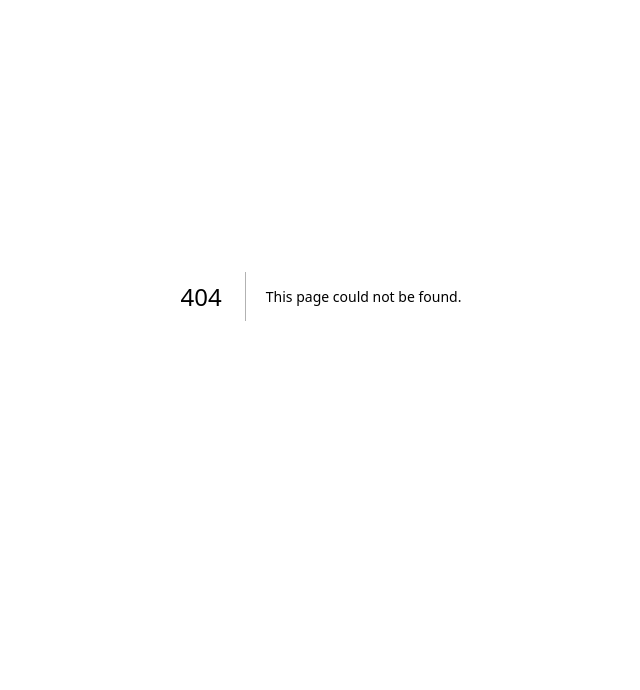
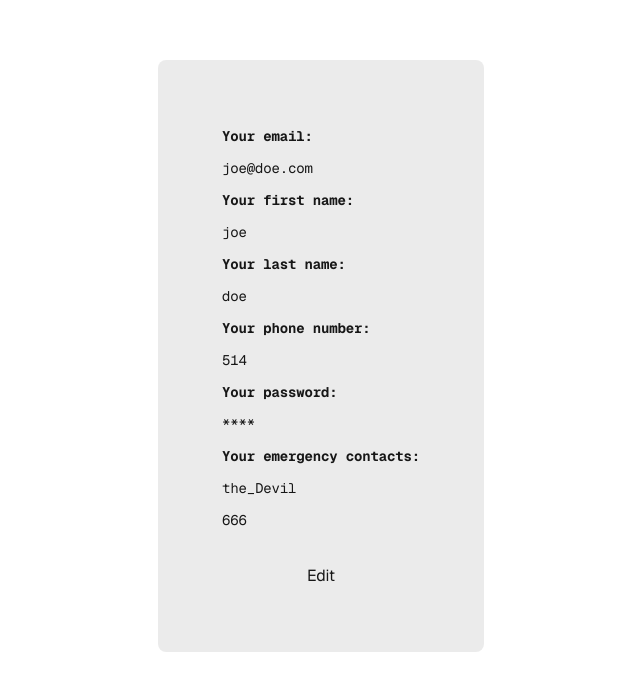
Before and after one commit to nogas-project/FRONTEND, a Next.js app: page /profile in a window 1280 px wide. Before the commit this address had no page. Shown: the part 104-794 px from the top of the page, without its empty margins (319-959 px from the left). Built offline with nearby package versions, Linux system fonts and the light colour scheme.

Commit message:
adds profile page and some logic

```diff
--- /dev/null
+++ b/src/app/profile/page.module.css
@@ -0,0 +1,168 @@
+.page {
+  --gray-rgb: 0, 0, 0;
+  --gray-alpha-200: rgba(var(--gray-rgb), 0.08);
+  --gray-alpha-100: rgba(var(--gray-rgb), 0.05);
+
+  --button-primary-hover: #383838;
+  --button-secondary-hover: #f2f2f2;
+
+  --border-radius : 8px;
+
+  display: grid;
+  grid-template-rows: 20px 1fr 20px;
+  align-items: center;
+  justify-items: center;
+  min-height: 100svh;
+  padding: 80px;
+  gap: 64px;
+  font-family: var(--font-geist-sans);
+}
+
+@media (prefers-color-scheme: dark) {
+  .page {
+    --gray-rgb: 255, 255, 255;
+    --gray-alpha-200: rgba(var(--gray-rgb), 0.145);
+    --gray-alpha-100: rgba(var(--gray-rgb), 0.06);
+
+    --button-primary-hover: #ccc;
+    --button-secondary-hover: #1a1a1a;
+  }
+}
+
+.main {
+  display: flex;
+  flex-direction: column;
+  gap: 32px;
+  grid-row-start: 2;
+  background-color: var(--gray-alpha-200);
+  padding: 64px;
+  border-radius: var(--border-radius);
+}
+
+.main ol {
+  font-family: var(--font-geist-mono);
+  padding-left: 0;
+  margin: 0;
+  font-size: 14px;
+  line-height: 24px;
+  letter-spacing: -0.01em;
+  list-style-position: inside;
+}
+
+.main li:not(:last-of-type) {
+  margin-bottom: 8px;
+}
+
+.main code {
+  font-family: inherit;
+  background: var(--gray-alpha-100);
+  padding: 2px 4px;
+  border-radius: 4px;
+  font-weight: 600;
+}
+
+.ctas {
+  display: flex;
+  gap: 16px;
+  margin-left: 32px;
+}
+
+.ctas a {
+  appearance: none;
+  border-radius: 128px;
+  height: 48px;
+  padding: 0 32px;
+  border: none;
+  border: 1px solid transparent;
+  transition:
+    background 0.2s,
+    color 0.2s,
+    border-color 0.2s;
+  cursor: pointer;
+  display: flex;
+  align-items: center;
+  justify-content: center;
+  font-size: 16px;
+  line-height: 20px;
+  font-weight: 500;
+}
+
+a.primary {
+  background: var(--foreground);
+  color: var(--background);
+  gap: 8px;
+}
+
+a.secondary {
+  border-color: var(--gray-alpha-200);
+  min-width: 180px;
+}
+
+.footer {
+  grid-row-start: 3;
+  display: flex;
+  gap: 24px;
+}
+
+.footer a {
+  margin-left: 6px;
+  align-items: center;
+  gap: 8px;
+}
+
+.logo {
+  align-self: center;
+}
+
+/* Enable hover only on non-touch devices */
+@media (hover: hover) and (pointer: fine) {
+  a.primary:hover {
+    background: var(--button-primary-hover);
+    border-color: transparent;
+  }
+
+  a.secondary:hover {
+    background: var(--button-secondary-hover);
+    border-color: transparent;
+  }
+
+  .footer a:hover {
+    text-decoration: underline;
+    text-underline-offset: 4px;
+  }
+}
+
+@media (max-width: 600px) {
+  .page {
+    padding: 32px;
+    padding-bottom: 80px;
+  }
+
+  .main {
+    align-items: center;
+  }
+
+  .main ol {
+    text-align: center;
+  }
+
+  .ctas {
+    margin-left: 12px;
+  }
+
+  a.secondary {
+    min-width: auto;
+  }
+
+  .footer {
+    flex-wrap: wrap;
+    align-items: center;
+    justify-content: center;
+  }
+}
+
+@media (prefers-color-scheme: dark) {
+  .logo {
+    filter: invert();
+  }
+}
--- /dev/null
+++ b/src/app/profile/page.tsx
@@ -0,0 +1,110 @@
+"use client"
+import styles from "./page.module.css"
+import {useState} from "react";
+
+export default function Profile() {
+
+    // todo : will use PUT api endpoint
+
+    /* todo : this will be a protected route requiring authentication
+    *   it'll get the userId from the session JWT and show the profile info */
+
+    const [isEditing, setIsEditing] = useState(false)
+
+    const [firstName, setFirstName] = useState("joe")
+    const [lastName, setLastName] = useState("doe")
+    const [email, setEmail] = useState("joe@doe.com")
+    const [phone, setPhone] = useState("514")
+    const [password, setPassword] = useState("abcdefgh")
+    const profileData = {
+        first_name : firstName,
+        last_name : lastName,
+        email : email,
+        phone : phone,
+        password: password,
+    }
+
+    // Contacts are obtained via a different route, using the userId
+    const [contacts, setContacts] = useState(
+        [{'id': 1, 'name': 'the_Devil', 'phone' : '666'}]
+    )
+
+    return (
+        <div className={styles.page}>
+            {/* Navbar will go here, it's in-dev with home page branch */}
+            <main className={styles.main}>
+
+                {isEditing ?
+                    /* In editing mode */
+                    <div>
+                        <ol>
+                            <li className={''}>Your email:</li>
+                            <input
+                                placeholder={profileData.email}
+                                onChange={e => setEmail(e.target.value)}/>
+                            <li className={''}>Your first name:</li>
+                            <input
+                                placeholder={profileData.first_name}
+                                onChange={e => setFirstName(e.target.value)}/>
+                            <li className={''}>Your last name:</li>
+                            <input
+                                placeholder={profileData.last_name}
+                                onChange={e => setLastName(e.target.value)}/>
+                            <li className={''}>Your phone number:</li>
+                            <input
+                                placeholder={profileData.phone}
+                                onChange={e => setPhone(e.target.value)}/>
+                            <li className={''}>Your password:</li>
+                            {/* Pop up to inform the password is changed would be nice */}
+                            <input
+                                placeholder="Enter new password"
+                                type="password"
+                                onChange={e => setPassword(e.target.value)}/>
+                            <li className={''}>Your emergency contacts:</li>
+                            {contacts.map(contact => (
+                                <div key={contact.id}>
+                                    <ul>
+                                        <li>
+                                            <input className={styles.input} onChange={(e) => (contact.name = e.target.value)} placeholder={contact.name}/>
+                                        </li>
+                                        <li>
+                                            <input className={styles.inputb} onChange={(e) => (contact.phone = e.target.value)} placeholder={contact.phone}/>
+                                        </li>
+                                    </ul>
+                                </div>
+                            ))}
+                        </ol>
+                    </div> :
+                    /* In normal mode */
+                    <div>
+                        <ol>
+                            <li className={'font-bold'}>Your email:</li>
+                            <li>{profileData.email}</li>
+                            <li className={'font-bold'}>Your first name:</li>
+                            <li>{profileData.first_name}</li>
+                            <li className={'font-bold'}>Your last name:</li>
+                            <li>{profileData.last_name}</li>
+                            <li className={'font-bold'}>Your phone number:</li>
+                            <li>{profileData.phone}</li>
+                            <li className={'font-bold'}>Your password:</li>
+                            <li>****</li>
+                            <li className={'font-bold'}>Your emergency contacts:</li>
+                            <li>
+                                {contacts.map(contact => (
+                                    <div key={contact.id}>
+                                        <ul>
+                                            <li> {contact.name} </li>
+                                            <li> {contact.phone} </li>
+                                        </ul>
+                                    </div>
+                                ))}
+                            </li>
+                        </ol>
+                    </div>
+                }
+                <a className={'text-center'} onClick={() => setIsEditing(!isEditing)}>{isEditing ? "Finish" : "Edit"}</a>
+
+            </main>
+        </div>
+    )
+}
```
